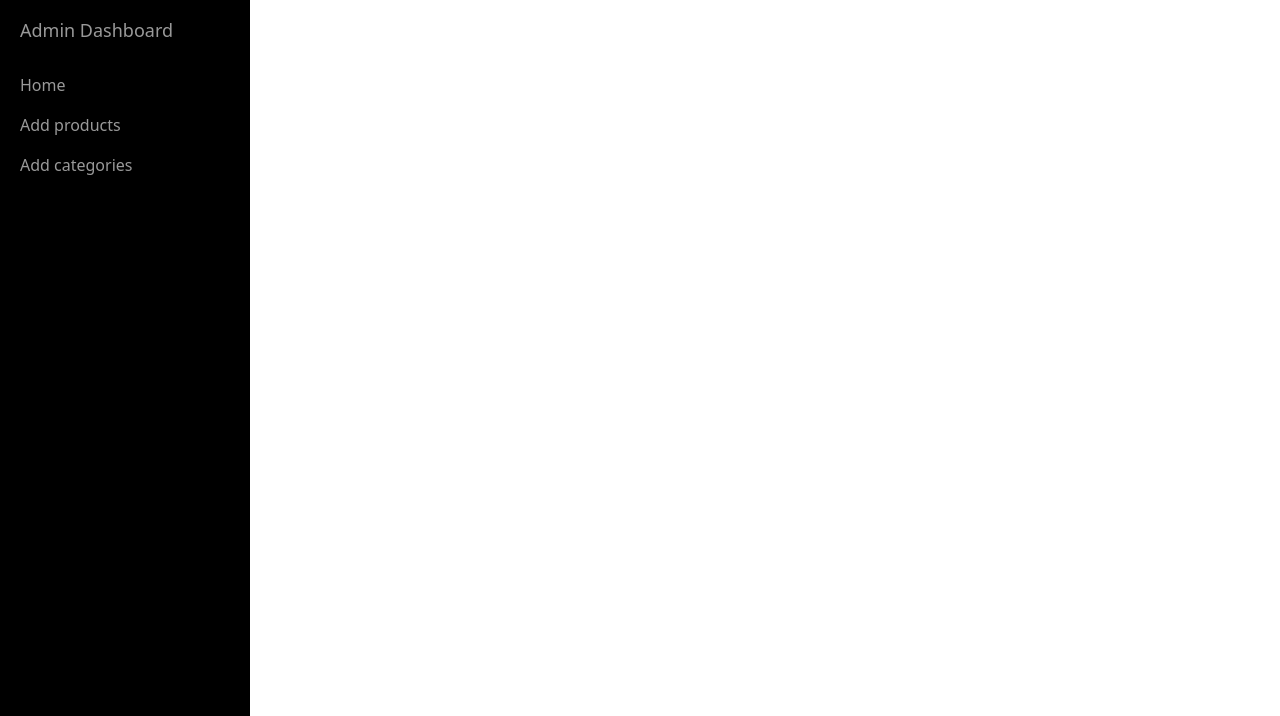
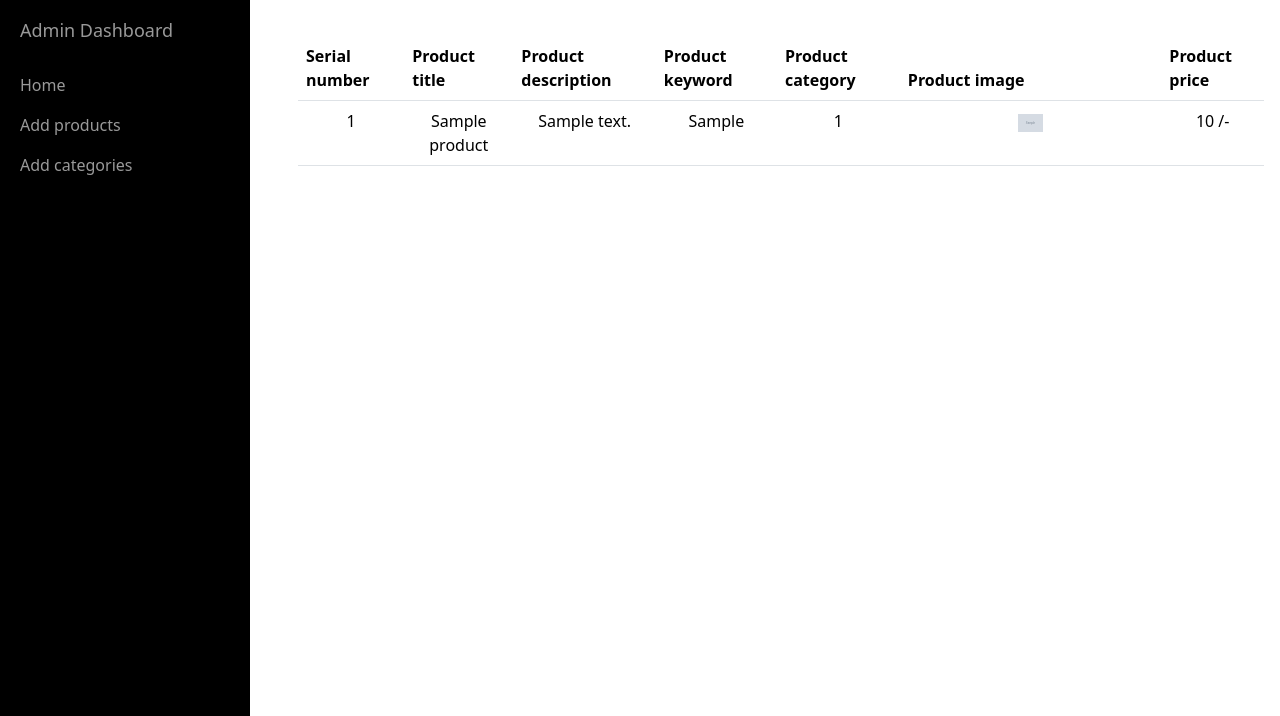
Before and after one commit to Rubaiyat90/Php, a PHP site: page /index.php?view_products in a window 1280 px wide. Shown: the part 84-800 px from the top of the page. Run offline with PHP 8.4, Linux system fonts and the light colour scheme; tables that the repository leaves empty or names only in its code hold one stand-in row (values such as "Sample post"); grey boxes marked "Sample" are stand-in pictures; some libraries are stand-ins or nearby versions.

Commit message:
View_product

```diff
--- a/admin/add_categories.php
+++ b/admin/add_categories.php
@@ -17,14 +17,13 @@
 	    }
     }
 ?>
-
 <form action="" method="post" class="mb-2" >
     <div class="container-fluid text-center">
         <h3>Add Category</h3><br><br>
     </div>
     <div class="input-group w-90 mb-3 p-1">
         <span class="input-group-text bg-info" id="basic-addon1"><i class="fa-solid fa-receipt"></i></span>
-        <input type="text" class="form-control" name="category_title" placeholder="Insert Category" aria-label="categories" aria-describedby="basic-addon1">
+        <input type="text" class="form-control" name="category_title" placeholder="Insert Category" aria-label="categories" aria-describedby="basic-addon1" required>
     </div>
     <div class="input-group w-10 mb-2 m-auto">
         <input type="submit" class="bg-info border-0 p-2 my-3" name="insert_category"value="Insert Catgeory">
--- a/admin/add_products.php
+++ b/admin/add_products.php
@@ -5,10 +5,12 @@
     $product_description=$_POST['product_description'];
     $product_keyword=$_POST['product_keyword'];
     $product_category=$_POST['product_category'];
-    $product_price=$_POST['product_price'];
 
     $product_file=$_FILES['product_file']['name'];
     $tmp_image=$_FILES['product_file']['tmp_name'];
+
+    $product_price=$_POST['product_price'];
+
 
     if($product_title=='' or $product_description=='' or $product_keyword=='' or $product_category=='' or $product_price=='' or $product_file=='' ){
       echo "<script>alert('Please fill up all forms')</script>";
@@ -16,7 +18,7 @@
     }
     else{
       move_uploaded_file($tmp_image,"./images/$product_file");
-      $insert="insert into `products` (product_title,product_description,product_keyword,category_id,product_file,product_price) values ('$product_title','$product_description','$product_keyword','$product_category','$product_price','$product_file')";
+      $insert="insert into `products` (product_title,product_description,product_keyword,category_id,product_file,product_price) values ('$product_title','$product_description','$product_keyword','$product_category','$product_file','$product_price')";
       $result_insert=mysqli_query($conn,$insert);
       if($result_insert){
         echo "<script>alert('Product inserted successfully')</script>";
--- a/admin/index.php
+++ b/admin/index.php
@@ -6,6 +6,7 @@
     <title>Admin Dashboard</title>
     <script src="//maxcdn.bootstrapcdn.com/bootstrap/3.3.0/js/bootstrap.min.js"></script>
     <script src="//code.jquery.com/jquery-1.11.1.min.js"></script>
+    <link rel="stylesheet" href="https://cdnjs.cloudflare.com/ajax/libs/font-awesome/4.7.0/css/font-awesome.min.css">
     <link href="https://cdn.jsdelivr.net/npm/bootstrap@5.3.3/dist/css/bootstrap.min.css" rel="stylesheet" integrity="sha384-QWTKZyjpPEjISv5WaRU9OFeRpok6YctnYmDr5pNlyT2bRjXh0JMhjY6hW+ALEwIH" crossorigin="anonymous">
     <link rel="stylesheet" href="../style.css">
   </head>
@@ -33,10 +34,10 @@
                     </a>
                 </li>
                 <li>
-                    <a href="view_products.php">Home</a>
+                    <a href="index.php?view_products">Home</a>
                 </li>
                 <li>
-                    <a href="add_products.php">Add products</a>
+                    <a href="index.php?add_products">Add products</a>
                 </li>
                 <li>
                     <a href="index.php?add_categories">Add categories</a>
@@ -48,6 +49,13 @@
                 <div class="row">
                     <div class="col-lg-12">
                         <?php
+                            if(isset($_GET['view_products'])){
+                                include('view_products.php');
+                            }
+                            if(isset($_GET['add_products'])){
+                                include('add_products.php');
+                            }
+
                             if(isset($_GET['add_categories'])){
                                 include('add_categories.php');
                             }
--- /dev/null
+++ b/admin/view_products.php
@@ -0,0 +1,63 @@
+<?php
+   include('../includes/connection.php');
+?>
+<!doctype html>
+<html lang="en">
+  <head>
+    <meta charset="utf-8">
+    <meta name="viewport" content="width=device-width, initial-scale=1">
+    <title>Admin Dashboard</title>
+    <script src="//maxcdn.bootstrapcdn.com/bootstrap/3.3.0/js/bootstrap.min.js"></script>
+    <script src="//code.jquery.com/jquery-1.11.1.min.js"></script>
+    <link rel="stylesheet" href="https://cdnjs.cloudflare.com/ajax/libs/font-awesome/4.7.0/css/font-awesome.min.css">
+    <link href="https://cdn.jsdelivr.net/npm/bootstrap@5.3.3/dist/css/bootstrap.min.css" rel="stylesheet" integrity="sha384-QWTKZyjpPEjISv5WaRU9OFeRpok6YctnYmDr5pNlyT2bRjXh0JMhjY6hW+ALEwIH" crossorigin="anonymous">
+    <link rel="stylesheet" href="../style.css">
+    <style>
+        .product_file_size{
+            width: 10%;
+            object-fit: contain;
+        }
+    </style>
+  </head>
+  <body>
+    <table class="table">
+        <thead class="thead-dark">
+            <tr>
+                <th>Serial number</th>
+                <th>Product title</th>
+                <th>Product description</th>
+                <th>Product keyword</th>
+                <th>Product category</th>
+                <th>Product image</th>
+                <th>Product price</th>
+            </tr>
+        </thead>
+        <tbody>
+                <?php
+                    $get_products="Select * from `products`";
+                    $result=mysqli_query($conn,$get_products);
+                    $number=0;
+                    while($row=mysqli_fetch_assoc($result)){
+                        $product_title=$row['product_title'];
+                        $product_description=$row['product_description'];
+                        $product_keyword=$row['product_keyword'];
+                        $category_id=$row['category_id'];
+                        $product_file=$row['product_file'];
+                        $product_price=$row['product_price'];
+                        $number++;
+                        echo "
+                            <tr class='text-center'>
+                                <td>$number</td>
+                                <td>$product_title</td>
+                                <td>$product_description</td>
+                                <td>$product_keyword</td>
+                                <td>$category_id</td>
+                                <td><img src='./images/$product_file' class='product_file_size'/></td>
+                                <td>$product_price /-</td>
+                            </tr>";
+                    }
+                ?>
+        </tbody>
+    </table>
+
+  </body>
--- a/style.css
+++ b/style.css
@@ -119,3 +119,6 @@
     width: 7%;
     height: 7%;
 }
+.product_file_size{
+    width: 30%;
+}
```
Also changed, not shown: admin/images/siganture.jpg (added).
